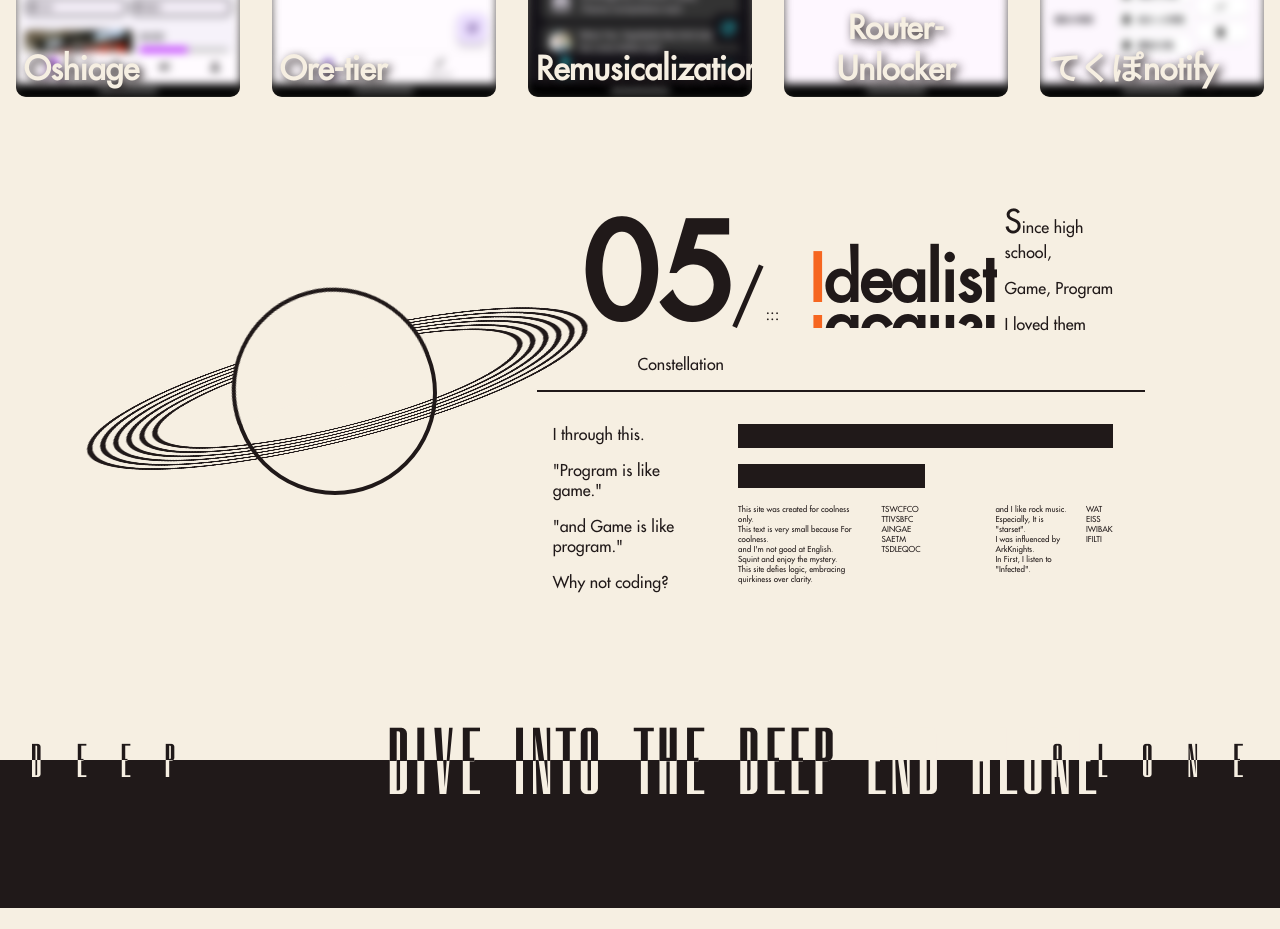
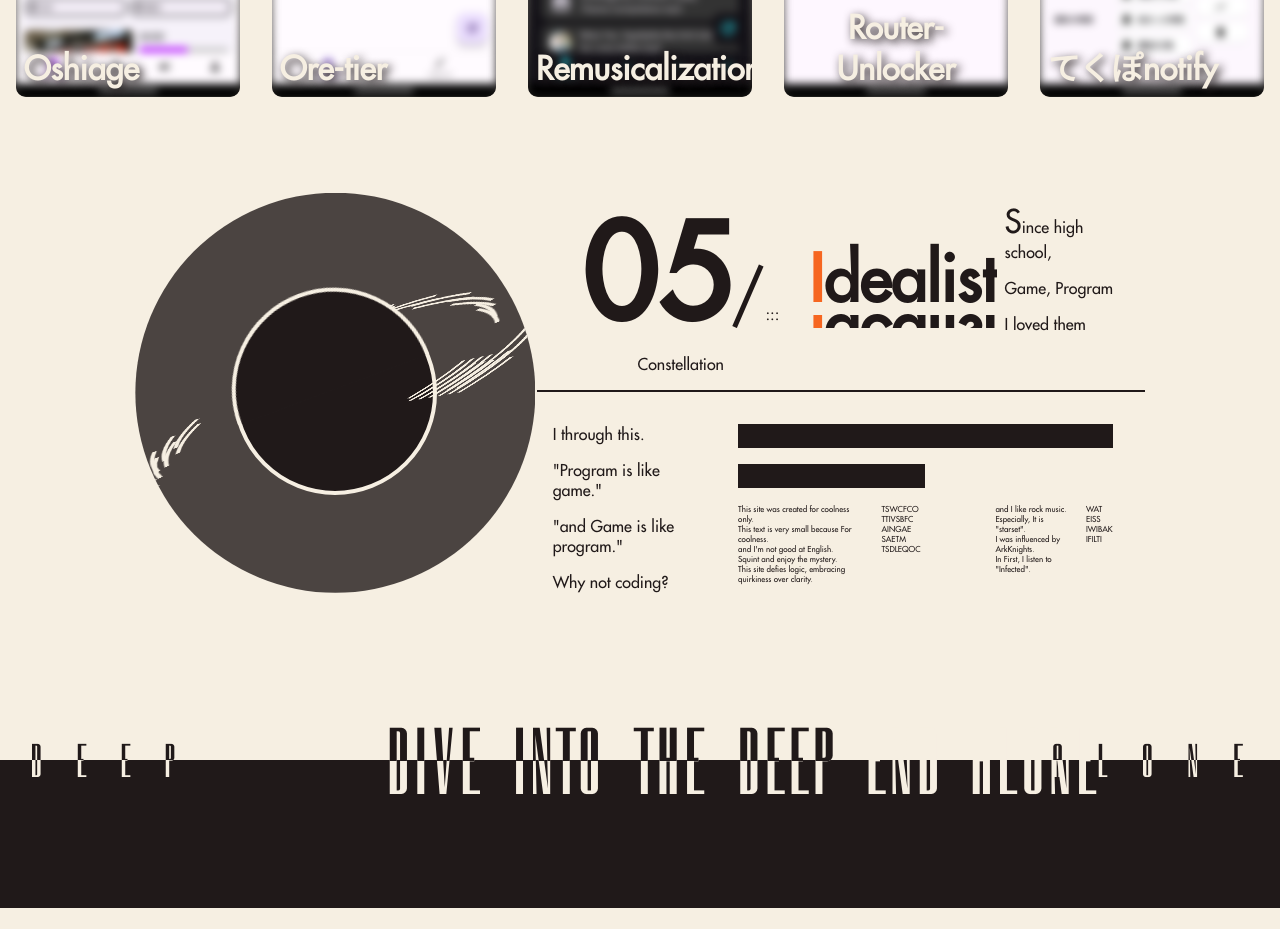
Before and after one commit to Rerurate514/portfolirate, a React (Create React App) app: page / in a window 1280 px wide. Shown: the part 3720-4649 px from the top of the page. Built offline with nearby package versions, Linux system fonts and the light colour scheme.

Commit message:
planetコンポーネントの動作変更

```diff
--- a/src/components/planet.tsx
+++ b/src/components/planet.tsx
@@ -4,16 +4,48 @@ export const Planet = () => {
     return <div className="pn-scene relative">
         <div className="pn-surface absolute">
             <svg width={"400px"} height={"400px"}>
-                <circle cx={200} cy={200} r={100} fill="#F6EFE2" stroke="#201919" stroke-width="4px"></circle>
+                <circle cx={200} cy={200} r={100} stroke-width="4px"></circle>
             </svg>
         </div>
         <div className="pn-surface-upon absolute">
             <svg width={"400px"} height={"400px"}>
-                <circle cx={200} cy={200} r={100} fill="#F6EFE2" stroke="#201919" stroke-width="4px"></circle>
+                <circle cx={200} cy={200} r={100} stroke-width="4px"></circle>
             </svg>
         </div>
         <div className="pn-rings-wrapper">
-            <div className="pn-rings">
+            <div className="pn-rings-1">
+                <div className="pn-ring absolute">
+                    <svg width={"400px"} height={"400px"}>
+                        <circle className="pn-circle" cx={200} cy={200} r={140}></circle>
+                    </svg>
+                </div>
+                <div className="pn-ring absolute">
+                    <svg width={"400px"} height={"400px"}>
+                        <circle className="pn-circle" cx={200} cy={200} r={150}></circle>
+                    </svg>
+                </div>
+                <div className="pn-ring absolute">
+                    <svg width={"400px"} height={"400px"}>
+                        <circle className="pn-circle" cx={200} cy={200} r={160}></circle>
+                    </svg>
+                </div>
+                <div className="pn-ring absolute">
+                    <svg width={"400px"} height={"400px"}>
+                        <circle className="pn-circle" cx={200} cy={200} r={170}></circle>
+                    </svg>
+                </div>
+                <div className="pn-ring absolute">
+                    <svg width={"400px"} height={"400px"}>
+                        <circle className="pn-circle" cx={200} cy={200} r={180}></circle>
+                    </svg>
+                </div>
+                <div className="pn-ring absolute">
+                    <svg width={"400px"} height={"400px"}>
+                        <circle className="pn-circle" cx={200} cy={200} r={190}></circle>
+                    </svg>
+                </div>
+            </div>
+            <div className="pn-rings-2">
                 <div className="pn-ring absolute">
                     <svg width={"400px"} height={"400px"}>
                         <circle className="pn-circle" cx={200} cy={200} r={140}></circle>
--- a/src/css/planet.scss
+++ b/src/css/planet.scss
@@ -1,6 +1,12 @@
 .pn-scene{
     width: 400px;
     height: 400px;
+    clip-path: circle(200px at 50% 50%);
+
+    background-color: color-mix(in srgb, var(--black) 80%, var(--white) 20%);
+
+    box-shadow: 10px 10px 10px var(--white);
+
 }
 
 .pn-surface-upon{
@@ -9,31 +15,43 @@
     overflow: hidden;
     z-index: 100;
     transform: rotateZ(-20.5deg) translateX(-35px) translateY(-10px);
+    fill: var(--black);
+    stroke: var(--white);
+}
 
+.pn-surface{
+    fill: var(--black);
+    stroke: var(--white);
 }
 
 .pn-ring{
-    animation: planet-spin 32s infinite;
+    animation: planet-spin 32s cubic-bezier(0.1, -0.6, 0.2, 0) infinite;
 }
 
-.pn-rings{
-    transform: rotateX(75deg) rotateY(-20deg) translateY(555px);
+@for $i from 1 through 2 {
+    .pn-rings-#{$i}{
+        transform: rotateX(75deg) rotateY(-18deg - ($i*2)) translateY(555px);
+    }
 }
 
 .pn-circle{
     fill: transparent;
-    stroke: #201919;
+    stroke: var(--white);
     stroke-width: 4px;
+    stroke-dashoffset: calc(360 - (360 * 100) / 100);;
 }
 
 @keyframes planet-spin {
     0%{
         transform: rotateZ(0deg) rotateY(0deg) scale(1.3);
+        stroke-dasharray: 0 360;
     }
     50%{
         transform: rotateZ(180deg) rotateY(180deg) scale(1.7);
+        stroke-dasharray: 360 0;
     }
     100%{
         transform: rotateZ(360deg) rotateY(360deg) scale(1.3);
+        stroke-dasharray: 0 360;
     }
 }
```
